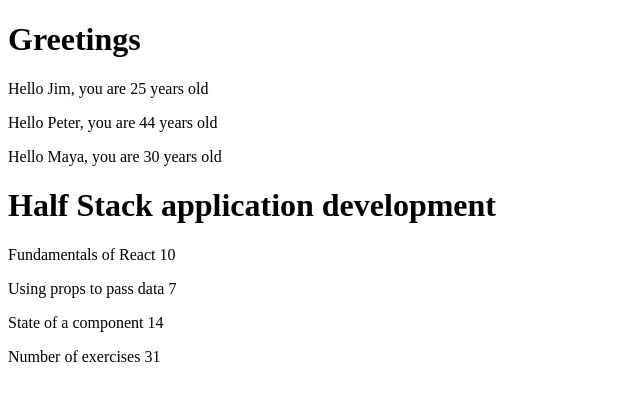
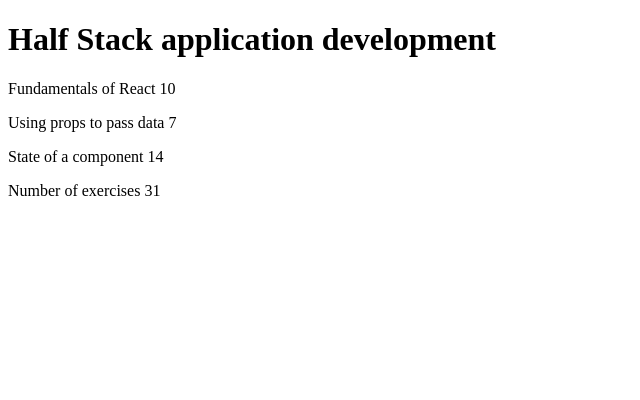
Before and after one commit to JimMagnusson/steamboost, a React (Create React App) app in the folder part1/: page / in a window 1280 px wide. Shown: the top 400 px of the page, without its empty margins (0-640 px from the left). Built offline with nearby package versions, Linux system fonts and the light colour scheme.

Commit message:
Refactor code into using object literals

```diff
--- a/part1/src/App.js
+++ b/part1/src/App.js
@@ -9,18 +9,19 @@
 
 
 const Header = (props) => {
+  console.log(props)
   return (
     <h1>{props.course}</h1>
   )
 }
 
 const Content = (props) => {
-
+  console.log(props)
   return (
     <div>
-      <Part part = {props.part1} exercises = {props.exercises1}></Part>
-      <Part part = {props.part2} exercises = {props.exercises2}></Part>
-      <Part part = {props.part3} exercises = {props.exercises3}></Part>
+      <Part part = {props.part1.name} exercises = {props.part1.exercises}></Part>
+      <Part part = {props.part2.name} exercises = {props.part2.exercises}></Part>
+      <Part part = {props.part3.name} exercises = {props.part3.exercises}></Part>
     </div>
   )
 }
@@ -33,33 +34,35 @@
   )
 }
 
+const Total = (props) => {
+  console.log(props)
+  return (
+    <div>
+      <p>Number of exercises {props.exercises1 + props.exercises2 + props.exercises3}</p>
+    </div>
+  )
+}
+
 
 const App = () => {
-
-  const friends = [
-    {name: 'Peter', age: 44},
-    {name: 'Maya', age: 30},
-  ]
-
   const course = 'Half Stack application development'
-  const part1 = 'Fundamentals of React'
-  const exercises1 = 10
-  const part2 = 'Using props to pass data'
-  const exercises2 = 7
-  const part3 = 'State of a component'
-  const exercises3 = 14
-
+  const part1 = {
+    name: 'Fundamentals of React',
+    exercises: 10
+  }
+  const part2 = {
+    name: 'Using props to pass data',
+    exercises: 7
+  }
+  const part3 = {
+    name: 'State of a component',
+    exercises: 14
+  }
   return (
     <div>
-      <h1>Greetings</h1>
-
-      <Hello name = 'Jim' age = {15 + 10}/>
-      <Hello name = {friends[0].name} age = {friends[0].age}/>
-      <Hello name = {friends[1].name} age = {friends[1].age}/>
-
       <Header course={course}></Header>
-      <Content part1={part1} part2={part2} part3={part3} exercises1 = {exercises1} exercises2 = {exercises2} exercises3 = {exercises3}></Content>
-      <p>Number of exercises {exercises1 + exercises2 + exercises3}</p>
+      <Content part1={part1} part2={part2} part3={part3}></Content>
+      <Total exercises1 = {part1.exercises} exercises2 =  {part2.exercises} exercises3 = {part3.exercises}></Total>
     </div>
   )
 }
```
